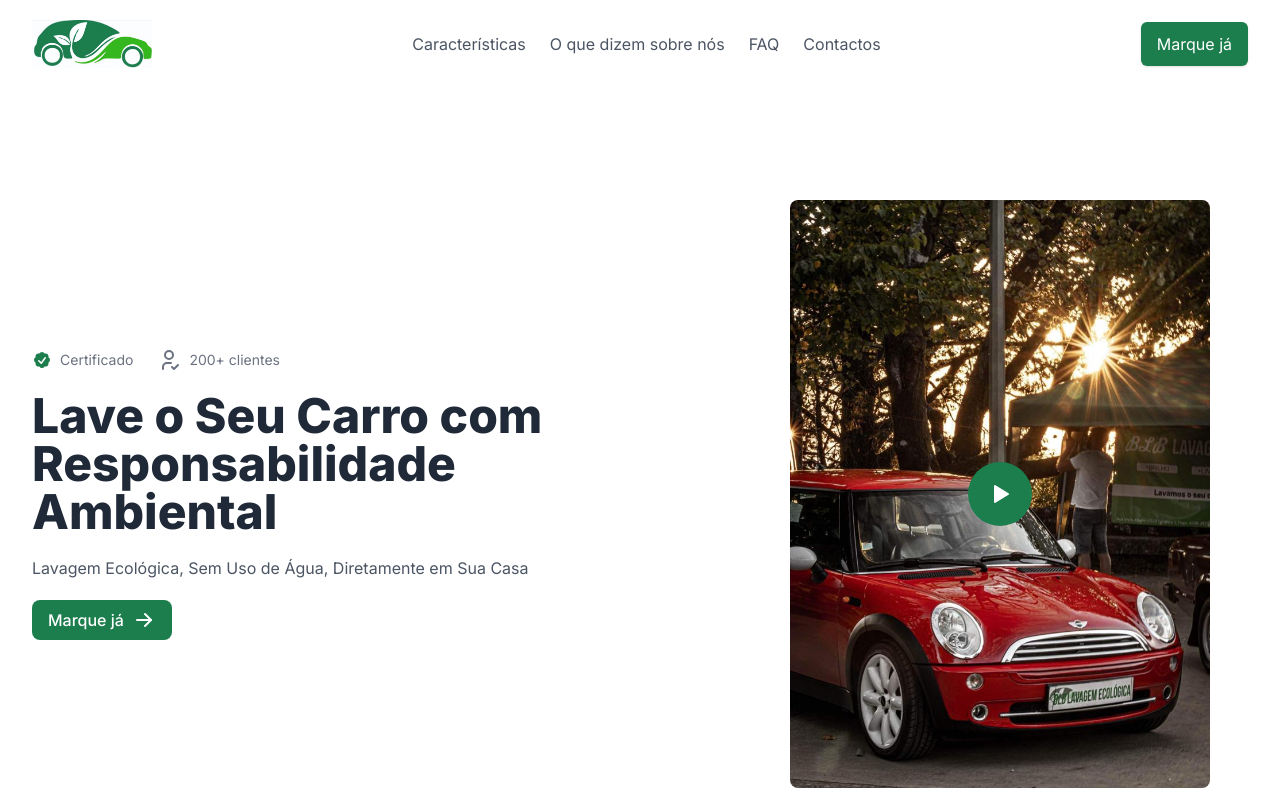
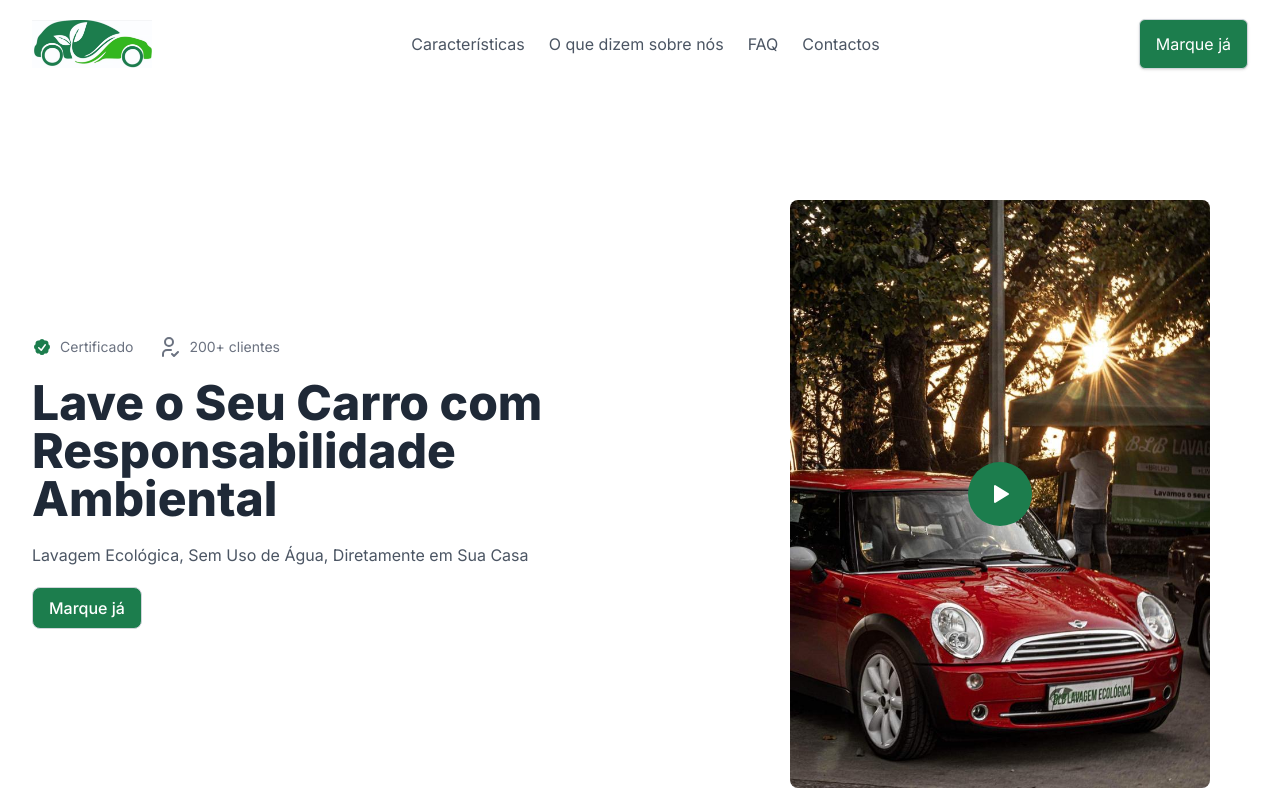
Before and after one commit to sergiomiguel7/blb_landing_page, a Next.js app: page / in a window 1280 px wide. Shown: the top 800 px of the page. Built offline with nearby package versions, Linux system fonts and the light colour scheme.

Commit message:
fix: add event

```diff
--- a/package.json
+++ b/package.json
@@ -15,6 +15,7 @@
     "@types/react": "18.2.20",
     "@types/react-dom": "18.2.7",
     "autoprefixer": "10.4.15",
+    "clsx": "^2.1.0",
     "eslint": "8.47.0",
     "eslint-config-next": "^13.5.4",
     "next": "^14.1.0",
--- /dev/null
+++ b/src/app/_components/Button/index.tsx
@@ -0,0 +1,29 @@
+"use client";
+import { cn } from "@/lib/utils";
+import { sendGTMEvent } from "@next/third-parties/google";
+import React from "react";
+
+interface ButtonProps extends React.ButtonHTMLAttributes<HTMLButtonElement> {
+  children: React.ReactNode;
+  event?: Object;
+}
+
+export const Button = (props: ButtonProps) => {
+  return (
+    <button
+      {...props}
+      onClick={(e) => {
+        props.onClick && props.onClick(e);
+        if (!!props.event && props.event !== undefined) {
+          sendGTMEvent(props.event);
+        }
+      }}
+      className={cn(
+        "border-[1px] border-gray-300 border-solid rounded hover:bg-gray-100 cursor-pointer p-2 flex items-center justify-center",
+        props.className
+      )}
+    >
+      {props.children}
+    </button>
+  );
+};
--- a/src/app/_components/Hero/index.tsx
+++ b/src/app/_components/Hero/index.tsx
@@ -1,13 +1,12 @@
-import Image from "next/image";
-import React from "react";
-import HeroCover from "../../../assets/hero_cover.jpeg";
 import {
   IconArrowRight,
   IconPlayerPlayFilled,
   IconUserCheck,
 } from "@tabler/icons-react";
+import Image from "next/image";
 import Link from "next/link";
-import { sendGTMEvent } from "@next/third-parties/google";
+import HeroCover from "../../../assets/hero_cover.jpeg";
+import { Button } from "../Button";
 
 export default function HeroSection() {
   const features = [
@@ -55,15 +54,15 @@ export default function HeroSection() {
             Lavagem Ecológica, Sem Uso de Água, Diretamente em Sua Casa
           </p>
           <div className="items-center justify-center gap-x-3 space-y-3 sm:flex sm:space-y-0 xl:justify-start">
-            <Link
-              prefetch
-              href="?reservation=true"
-              onClick={() => {
-                sendGTMEvent({ event: "reservationClicked" });
-              }}
-              className="flex items-center justify-center gap-x-2 py-2 px-4 text-white font-medium bg-primary hover:bg-green-800  duration-150  active:bg-gray-900 rounded-lg md:inline-flex"
-            >
-              Marque já
+            <Link prefetch href="?reservation=true">
+              <Button
+                event={{
+                  event: "reservationClicked",
+                }}
+                className="flex items-center justify-center gap-x-2 py-2 px-4 text-white font-medium bg-primary hover:bg-green-800  duration-150  active:bg-gray-900 rounded-lg md:inline-flex"
+              >
+                Marque já
+              </Button>
               <IconArrowRight width={24} height={24} color="white" />
             </Link>
           </div>
--- a/src/app/_components/Navbar/index.tsx
+++ b/src/app/_components/Navbar/index.tsx
@@ -3,6 +3,7 @@ import Link from "next/link";
 import { useState } from "react";
 import Logo from "../Hero/Logo";
 import { sendGTMEvent } from "@next/third-parties/google";
+import { Button } from "../Button";
 
 export default function Navbar() {
   const [state, setState] = useState(false);
@@ -74,14 +75,15 @@ export default function Navbar() {
           </ul>
         </div>
         <div className="hidden md:inline-block">
-          <Link
-            href={"?reservation=true"}
-            onClick={() => {
-              sendGTMEvent({ event: "reservationClicked" });
-            }}
-            className="py-3 px-4 text-white bg-primary hover:bg-green-800 rounded-md shadow"
-          >
-            Marque já
+          <Link href={"?reservation=true"}>
+            <Button
+              event={{
+                event: "reservationClicked",
+              }}
+              className="py-3 px-4 text-white bg-primary hover:bg-green-800 rounded-md shadow"
+            >
+              Marque já
+            </Button>
           </Link>
         </div>
       </div>
--- /dev/null
+++ b/src/lib/utils.ts
@@ -0,0 +1,6 @@
+import { ClassValue, clsx } from "clsx";
+import { twMerge } from "tailwind-merge";
+
+export function cn(...inputs: ClassValue[]) {
+  return twMerge(clsx(inputs));
+}
```
Also changed, not shown: 1 other file (tests, documents, lock files or other folders).
